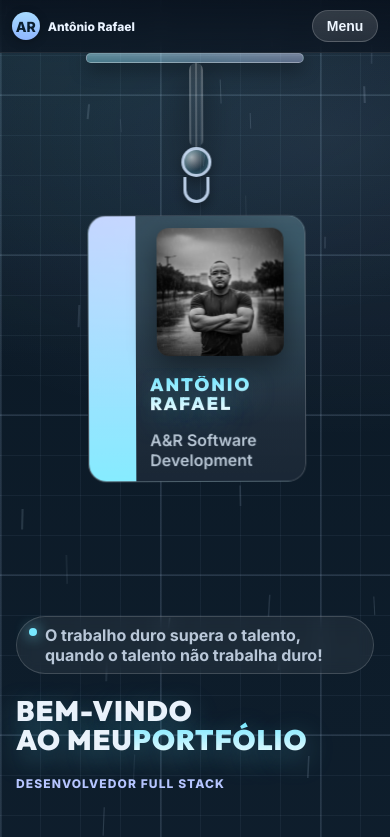
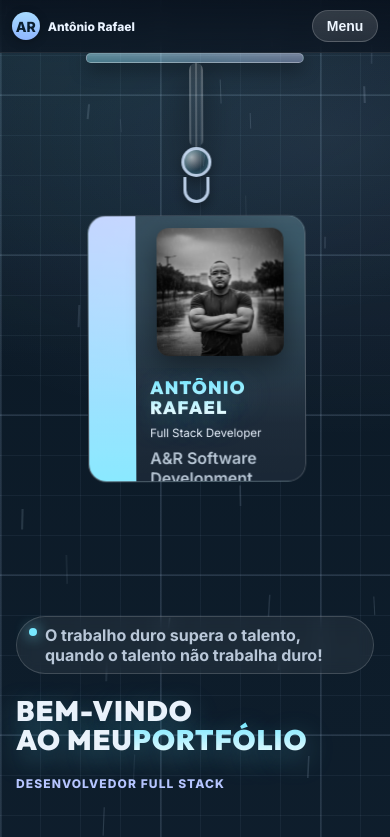
Before and after one commit to Ald3b4r4n/AntonioRafael, a React (Vite) app: page / in a window 390 px wide. Shown: the top 837 px of the page. Built offline with nearby package versions, Linux system fonts and the light colour scheme; no server answers.

Commit message:
fix(mobile): evita corte do acento em 'Antônio' (line-height maior e overflow visível) e permite quebra de 'Full Stack Developer'

```diff
--- a/src/components/LanyardBadge.module.css
+++ b/src/components/LanyardBadge.module.css
@@ -202,7 +202,8 @@
   flex-direction: column;
   gap: 8px;
   padding: 8px 16px 16px 14px;
-  overflow: hidden;
+  /* permite que acentos/renderizações não sejam cortados no mobile */
+  overflow: visible;
   contain: layout paint;
 }
 .name {
@@ -210,7 +211,9 @@
   font-weight: 900;
   letter-spacing: 2px;
   font-size: clamp(18px, 2.8vw, 28px);
-  line-height: 1.05;
+  /* dá mais respiro para acentos (ex.: "Antônio") em mobile */
+  line-height: 1.12;
+  margin-top: 2px;
   color: #0b1f2f;
   background: linear-gradient(180deg, var(--neon), #ffffff);
   -webkit-background-clip: text;
@@ -222,18 +225,26 @@
 }
 .role {
   font-size: 14px;
-  white-space: nowrap;
-  overflow: hidden;
-  text-overflow: ellipsis;
+  /* permite quebrar em 2 linhas em telas estreitas */
+  white-space: normal;
+  overflow: visible;
+  text-overflow: clip;
+  color: #eaf3ff;
 }
 @container badge (max-width: 280px) {
   .role {
     font-size: 12.5px;
   }
+  .name {
+    letter-spacing: 1.4px;
+  }
 }
 @container badge (max-width: 240px) {
   .role {
     font-size: 11.5px;
+  }
+  .name {
+    letter-spacing: 1.2px;
   }
 }
 .meta {
@@ -283,15 +294,6 @@
     z-index: var(--lanyard-z, 90);
     /* Evita que o container cause overscroll/pull-to-refresh durante o gesto */
     overscroll-behavior: contain;
-    /* Durante a interação, tornamos o palco fixo para garantir sobreposição sobre o conteúdo */
-  }
-  .stage[data-active="true"] {
-    position: fixed;
-    top: var(--nav-h, 72px);
-    left: 0;
-    right: 0;
-    width: 100%;
-    z-index: var(--lanyard-z, 99);
   }
   .ceiling {
     display: block;
```
